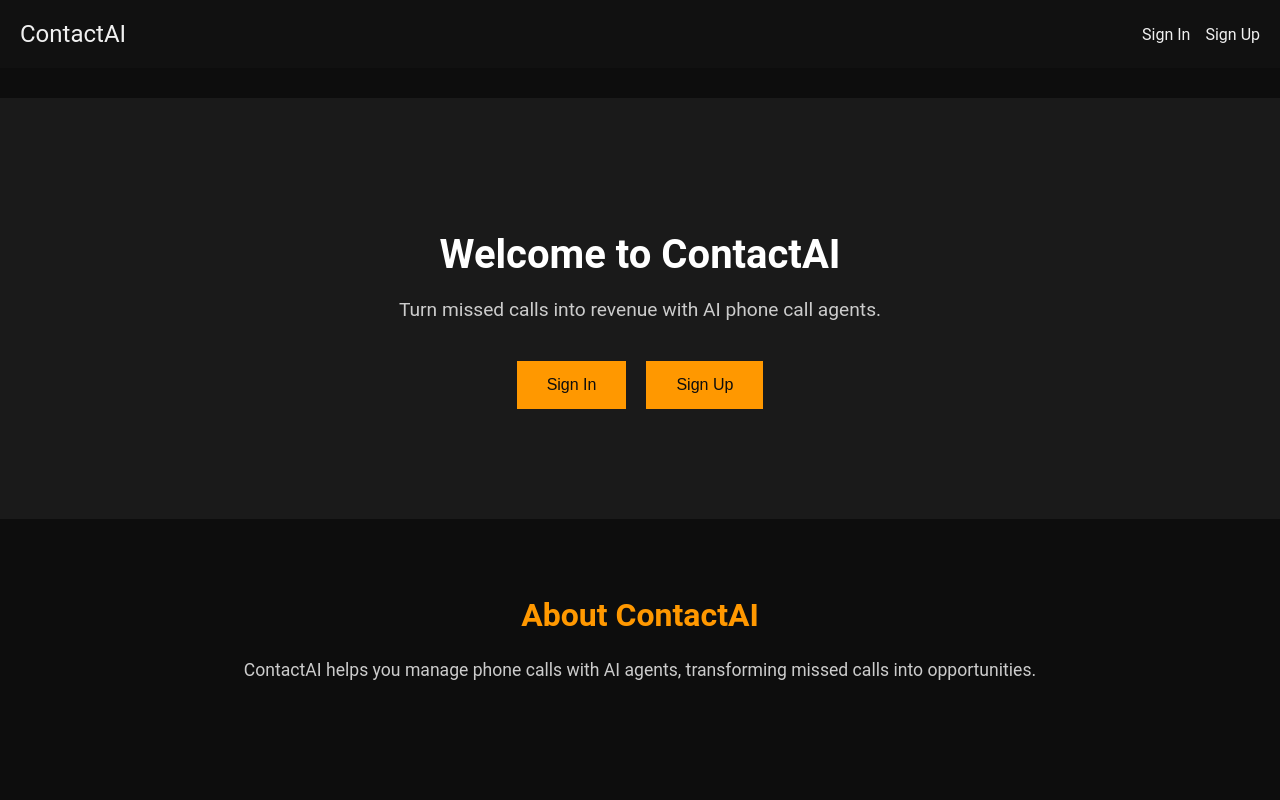
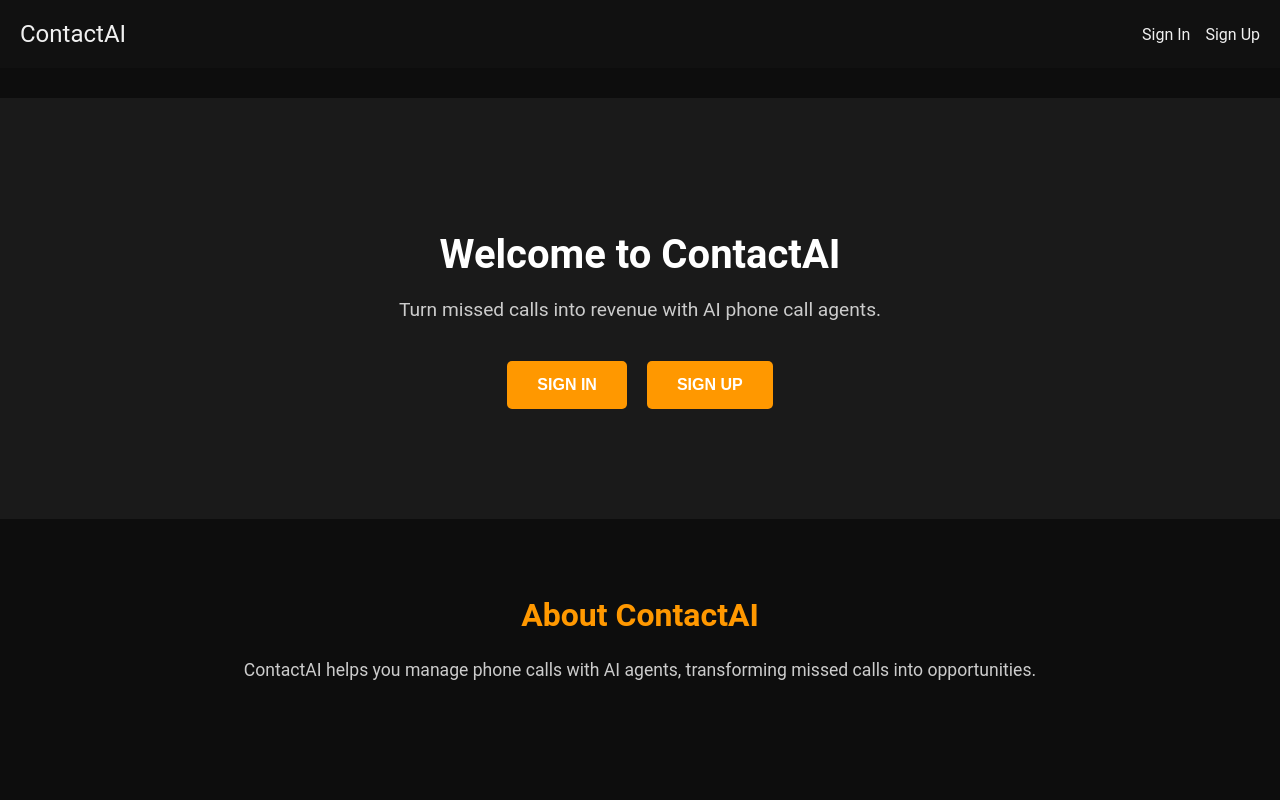
Before and after one commit to alghotmya/contactai8, a React (Create React App) app: page / in a window 1280 px wide. Shown: the top 800 px of the page. Built offline with nearby package versions, Linux system fonts and the light colour scheme.

Commit message:
updating the cognito links

```diff
--- a/src/components/LandingPage.js
+++ b/src/components/LandingPage.js
@@ -5,7 +5,7 @@ import Header from './Header';
 import Footer from './Footer';
 import DemoRequestForm from './DemoRequestForm';
 import TestingAgentForm from './TestingAgentForm';
-import '../styles/LandingPage.css'; // Corrected import path
+import '../styles/LandingPage.css'; // Ensure the correct path to CSS
 
 const LandingPage = () => {
   return (
@@ -17,8 +17,18 @@ const LandingPage = () => {
           <h1>Welcome to ContactAI</h1>
           <p>Turn missed calls into revenue with AI phone call agents.</p>
           <div className="buttons">
-            <button onClick={() => window.location.href = '/signin'}>Sign In</button>
-            <button onClick={() => window.location.href = '/signup'}>Sign Up</button>
+            <button
+              className="auth-button"
+              onClick={() => window.location.href = 'https://contactai.auth.ca-central-1.amazoncognito.com/login?client_id=6p6r9ps49qu1ehoom8apsm9jcm&response_type=code&scope=aws.cognito.signin.user.admin+email+openid+phone+profile&redirect_uri=https%3A%2F%2Fmain.d2tf8n90uf18rf.amplifyapp.com%2Fdashboard%2F'}
+            >
+              Sign In
+            </button>
+            <button
+              className="auth-button"
+              onClick={() => window.location.href = 'https://contactai.auth.ca-central-1.amazoncognito.com/signup?client_id=6p6r9ps49qu1ehoom8apsm9jcm&response_type=code&scope=aws.cognito.signin.user.admin+email+openid+phone+profile&redirect_uri=https%3A%2F%2Fmain.d2tf8n90uf18rf.amplifyapp.com%2Fdashboard%2F'}
+            >
+              Sign Up
+            </button>
           </div>
         </section>
 
--- a/src/components/SignOut.js
+++ b/src/components/SignOut.js
@@ -2,7 +2,7 @@
 
 import React from 'react';
 import { useNavigate } from 'react-router-dom';
-import '../styles/SignOut.css'; // Corrected import path
+import '../styles/SignOut.css'; // Correct path
 
 const SignOut = () => {
   const navigate = useNavigate();
--- a/src/styles/LandingPage.css
+++ b/src/styles/LandingPage.css
@@ -1,9 +1,9 @@
 /* Location: src/styles/LandingPage.css */
 
 body {
-  background-color: #0d0d0d; /* Dark background */
-  color: #f0f0f0; /* Light grey text */
-  font-family: 'Roboto', sans-serif; /* Use a clean, modern font */
+  background-color: #0d0d0d;
+  color: #f0f0f0;
+  font-family: 'Roboto', sans-serif;
   margin: 0;
   padding: 0;
 }
@@ -13,12 +13,12 @@ header {
   justify-content: space-between;
   align-items: center;
   padding: 20px;
-  background-color: #111; /* Darker header background */
+  background-color: #111;
 }
 
 header .logo {
   font-size: 1.5rem;
-  color: #f0f0f0; /* Light grey logo text */
+  color: #f0f0f0;
   cursor: pointer;
 }
 
@@ -35,29 +35,29 @@ header nav ul li {
 }
 
 header nav ul li a {
-  color: #f0f0f0; /* Light grey nav links */
+  color: #f0f0f0;
   text-decoration: none;
   font-size: 1rem;
 }
 
 header nav ul li a:hover {
-  color: #ff9800; /* Dark orange on hover */
+  color: #ff9800;
 }
 
 .intro {
   text-align: center;
   padding: 100px 20px;
-  background-color: #1a1a1a; /* Dark grey background */
+  background-color: #1a1a1a;
 }
 
 .intro h1 {
   font-size: 2.5rem;
-  color: #ffffff; /* White text for the main heading */
+  color: #ffffff;
 }
 
 .intro p {
   font-size: 1.2rem;
-  color: #cccccc; /* Light grey for the description */
+  color: #cccccc;
   margin: 20px 0;
 }
 
@@ -65,18 +65,22 @@ header nav ul li a:hover {
   margin-top: 30px;
 }
 
-.intro .buttons button {
-  background-color: #ff9800; /* Dark orange button background */
-  color: #0d0d0d; /* Dark text on button */
+.intro .auth-button {
+  background-color: #ff9800;
+  color: #fff;
   border: none;
   padding: 15px 30px;
   font-size: 1rem;
   cursor: pointer;
+  border-radius: 5px;
+  transition: background-color 0.3s ease;
   margin: 10px;
+  text-transform: uppercase;
+  font-weight: bold;
 }
 
-.intro .buttons button:hover {
-  background-color: #e68900; /* Slightly darker orange on hover */
+.intro .auth-button:hover {
+  background-color: #e68900;
 }
 
 .about, .demo-request, .resources, .testing-agent, .statistics {
@@ -86,16 +90,16 @@ header nav ul li a:hover {
 
 .about h2, .demo-request h2, .resources h2, .testing-agent h2, .statistics h2 {
   font-size: 2rem;
-  color: #ff9800; /* Dark orange for section headings */
+  color: #ff9800;
 }
 
 .about p, .demo-request p, .resources p, .testing-agent p, .statistics p {
-  color: #cccccc; /* Light grey for section content */
+  color: #cccccc;
   font-size: 1.1rem;
 }
 
 footer {
-  background-color: #111; /* Darker footer background */
+  background-color: #111;
   color: #f0f0f0;
   text-align: center;
   padding: 20px;
@@ -104,47 +108,3 @@ footer {
 footer p {
   margin: 0;
 }
-
-.sidebar-menu {
-  background-color: #1a1a1a; /* Dark grey sidebar */
-  color: #f0f0f0;
-  padding: 20px;
-}
-
-.sidebar-menu ul {
-  list-style-type: none;
-  padding: 0;
-}
-
-.sidebar-menu ul li {
-  padding: 15px 0;
-}
-
-.sidebar-menu ul li a {
-  color: #f0f0f0;
-  text-decoration: none;
-  font-size: 1.2rem;
-}
-
-.sidebar-menu ul li a:hover {
-  color: #ff9800; /* Dark orange on hover */
-}
-
-.dashboard-content header {
-  display: flex;
-  justify-content: space-between;
-  padding: 20px;
-  background-color: #1a1a1a; /* Dark grey background */
-}
-
-.dashboard-content header .workspace-dropdown select {
-  background-color: #111;
-  color: #f0f0f0;
-  border: none;
-  padding: 10px;
-}
-
-.dashboard-content header .user-profile span {
-  font-size: 1.2rem;
-  color: #f0f0f0;
-}
--- a/src/styles/SignOut.css
+++ b/src/styles/SignOut.css
@@ -28,7 +28,7 @@
   }
 
   .signout-buttons button {
-    background-color: #ff9800; /* Dark orange */
+    background-color: #ff9800;
     color: #fff;
     border: none;
     padding: 15px 30px;
@@ -39,5 +39,5 @@
   }
 
   .signout-buttons button:hover {
-    background-color: #e68900; /* Slightly darker orange on hover */
+    background-color: #e68900;
   }
```
